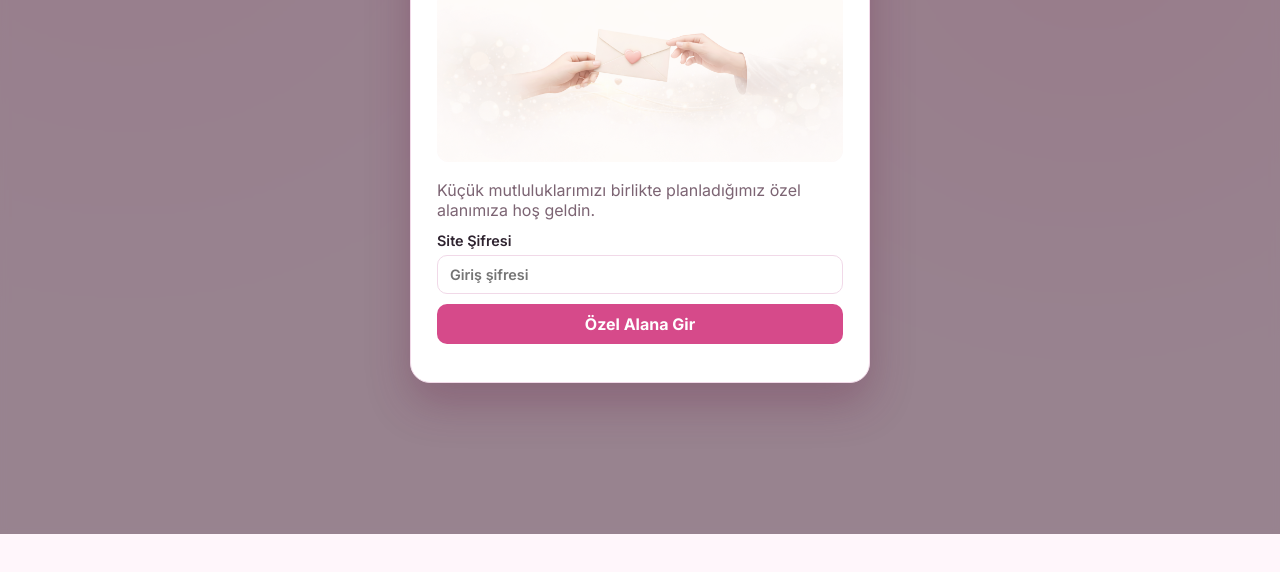
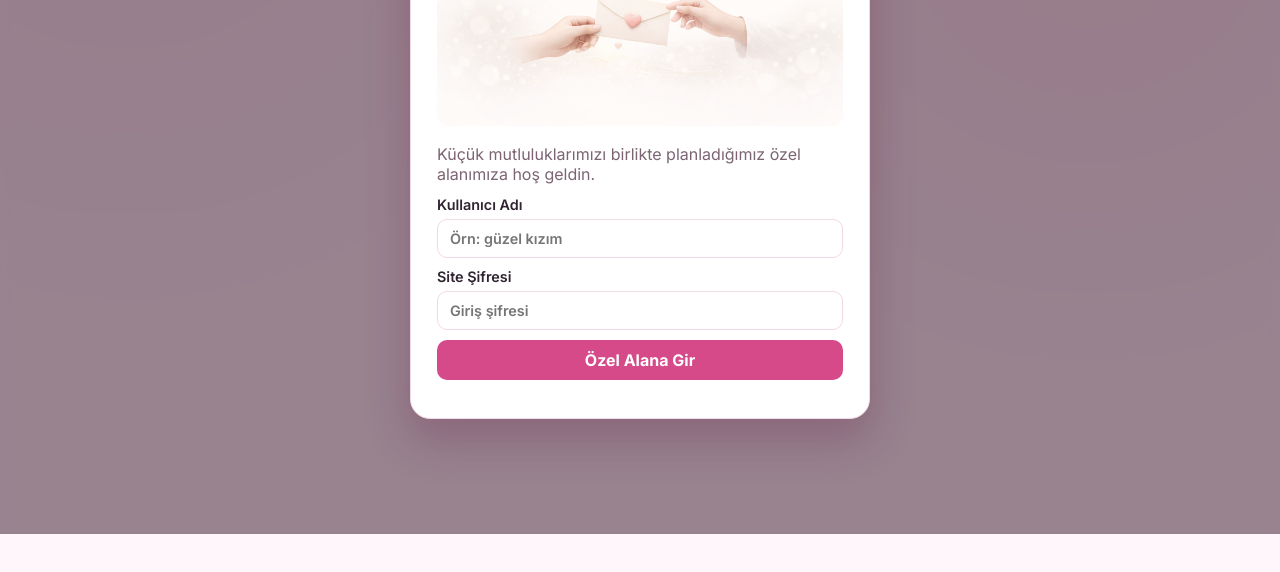
Before and after one commit to gorzerk28/sitedeneme, a plain HTML site: page index.html in a window 1280 px wide. Shown: the part 266-838 px from the top of the page. Drawn offline with Linux system fonts and the light colour scheme.

Commit message:
Update index.html

```diff
--- a/index.html
+++ b/index.html
@@ -22,6 +22,16 @@
           Küçük mutluluklarımızı birlikte planladığımız özel alanımıza hoş geldin.
         </p>
         <form id="siteLoginForm" class="gate-form">
+          <label>
+            Kullanıcı Adı
+            <input
+              type="text"
+              name="siteUsername"
+              placeholder="Örn: güzel kızım"
+              autocomplete="username"
+              required
+            />
+          </label>
           <label>
             Site Şifresi
             <input
```
